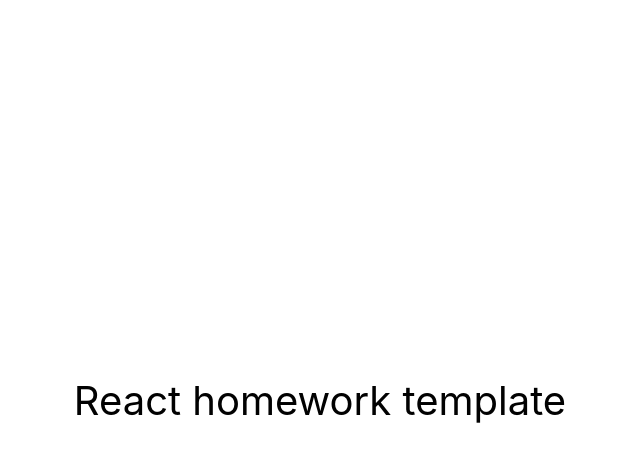
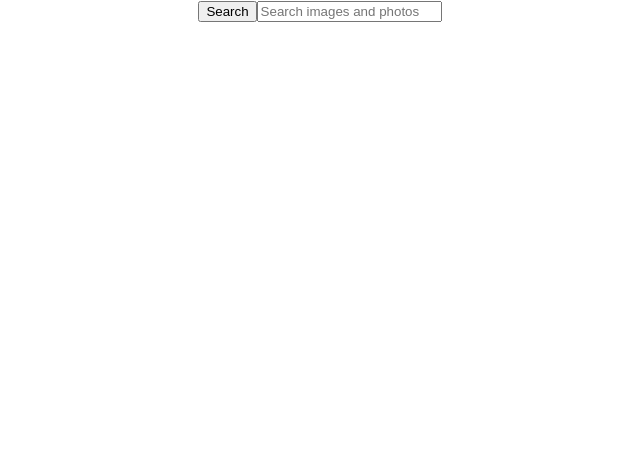
Before and after one commit to MykhailoTarasov/goit-react-hw-03-image-finder, a React (Create React App) app: page / in a window 1280 px wide. Shown: the top 462 px of the page, without its empty margins (320-960 px from the left). Built offline with nearby package versions, Linux system fonts and the light colour scheme.

Commit message:
small moves

```diff
--- a/src/components/App.jsx
+++ b/src/components/App.jsx
@@ -1,16 +1,23 @@
-export const App = () => {
-  return (
-    <div
-      style={{
-        height: '100vh',
-        display: 'flex',
-        justifyContent: 'center',
-        alignItems: 'center',
-        fontSize: 40,
-        color: '#010101'
-      }}
-    >
-      React homework template
-    </div>
-  );
-};
+import React, { Component } from 'react';
+
+import { Layout } from './Layout';
+import SearchBar from './Searchbar/Searchbar';
+
+class App extends Component {
+  state = {
+    pictures: [],
+    search: '',
+  };
+
+
+
+  render() {
+    return (
+      <Layout>
+        <SearchBar />
+      </Layout>
+    );
+  }
+}
+
+export default App;
--- /dev/null
+++ b/src/components/Layout.js
@@ -0,0 +1,15 @@
+import styled from 'styled-components';
+
+export const Layout = styled.div`
+display: flex;
+justify-content: center;
+align-items: center;
+
+color: #010101;
+font-size: 20;
+
+margin-left: auto;
+margin-right: auto;
+max-width: 1200px;
+
+`
--- a/src/components/Searchbar/Searchbar.js
+++ b/src/components/Searchbar/Searchbar.js
@@ -0,0 +1,22 @@
+const SearchBar = () => {
+  return (
+    <di>
+      <header>
+        <form>
+          <button type="submit">
+            <span>Search</span>
+          </button>
+
+          <input
+            type="text"
+            autocomplete="off"
+            autofocus
+            placeholder="Search images and photos"
+          />
+        </form>
+      </header>
+    </di>
+  );
+};
+
+export default SearchBar;
--- a/src/index.js
+++ b/src/index.js
@@ -1,6 +1,6 @@
 import React from 'react';
 import ReactDOM from 'react-dom/client';
-import { App } from 'components/App';
+import  App  from './components/App';
 import { ThemeProvider } from 'styled-components';
 import { GlobalStyle } from 'components/GlobalStyle';
 
```
Also changed, not shown: src/components/App.Styled.js (deleted).
